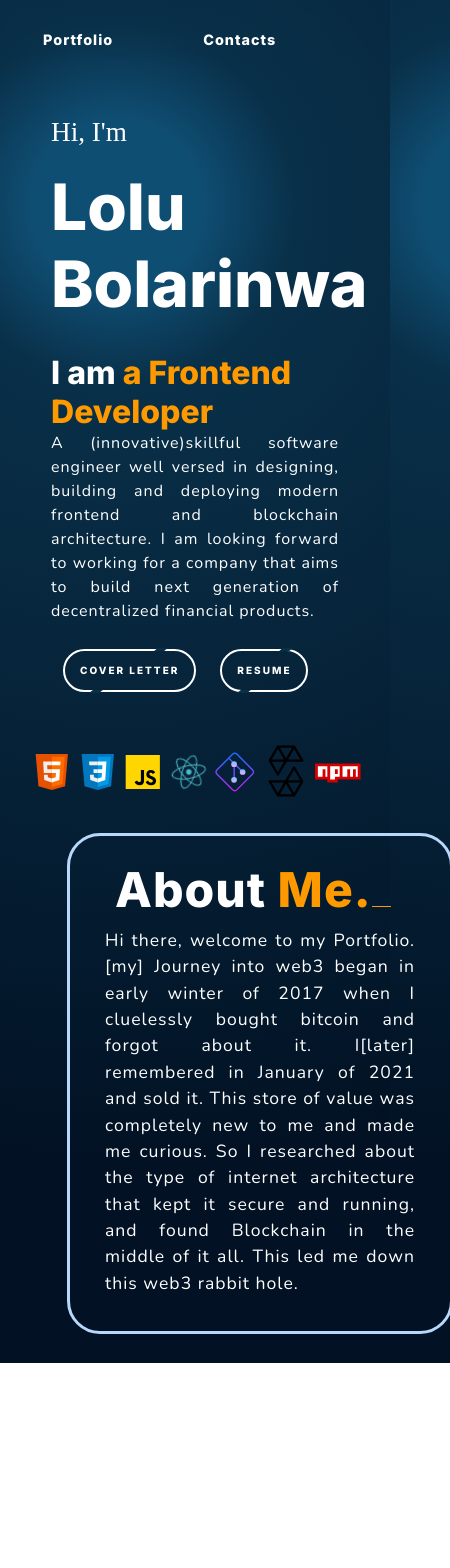
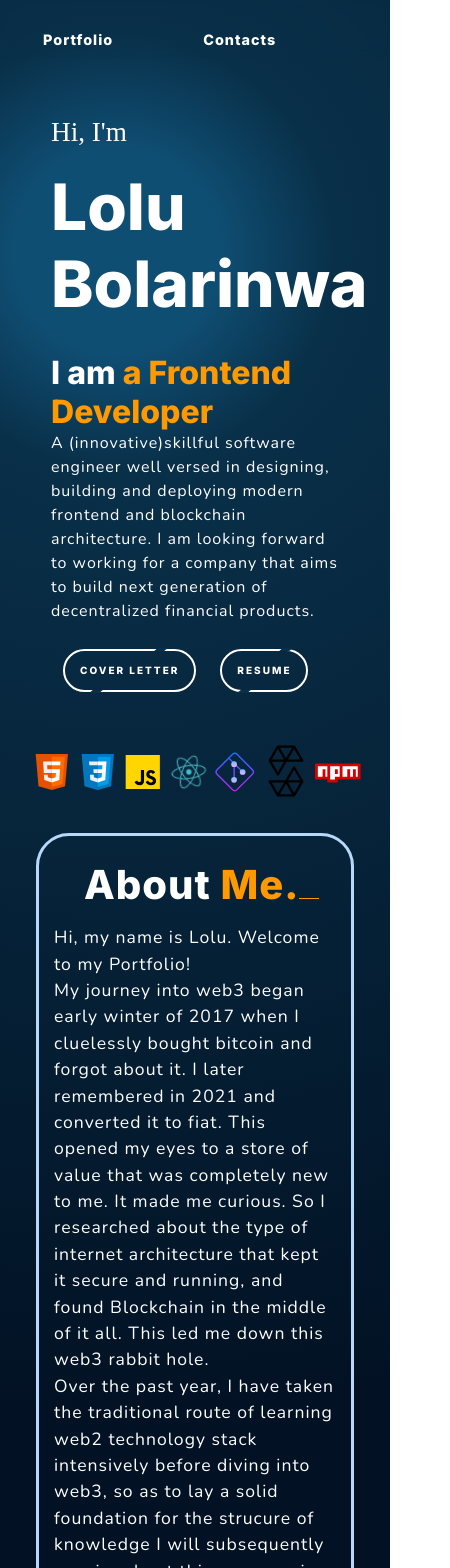
Before and after one commit to LoluBolarinwa/Portfolio-website, a React (Create React App) app: page / in a window 390 px wide. Shown: the top 1568 px of the page, 450 px wide, since content can reach past the window. Before the commit the page ends 1363 px from the top, so only its background shows below. Built offline with nearby package versions, Linux system fonts and the light colour scheme; a web font is replaced by a local one.

Commit message:
rewrote and editted the about me section

```diff
--- a/src/components/section2.jsx
+++ b/src/components/section2.jsx
@@ -41,14 +41,15 @@ function Section2(){
                 </h2>
 
                     <p className="about-text">
-                    Hi there, welcome to my Portfolio. [my] Journey into web3
-                    began in early winter of 2017 when I cluelessly bought bitcoin
-                    and forgot about it. I[later] remembered in January of
-                    2021 and sold it.
-                    This store of value was completely new to me and made me curious.
-                    So I researched about the type of internet architecture that kept
-                    it secure and running, and found Blockchain in the middle of it all.
+                    Hi, my name is Lolu. Welcome to my Portfolio! <br></br>My journey into web3 began early winter of 2017 when I cluelessly bought bitcoin
+                    and forgot about it. I later remembered in 2021 and converted it to fiat. This opened my eyes to a store of value that was completely new to me. It made me curious.
+                    So I researched about the type of internet architecture that kept it secure and running, and found Blockchain in the middle of it all.
                     This led me down this web3 rabbit hole.
+                    <p>
+                       Over the past year, I have taken the traditional route of learning web2 technology stack intensively before diving into web3, so as to lay a solid foundation for the
+                       strucure of knowledge I will subsequently acquire about this evergrowing space.
+                    </p>
+
 
                     </p>
 
--- a/src/index.css
+++ b/src/index.css
@@ -215,7 +215,7 @@ background: linear-gradient(90deg, rgba(13,69,102,1) 0%, rgba(8,32,48,1) 70%); *
   width: 70%;
   height: 100%;
   height: auto;
-  text-align: justify;
+  text-align: left;
   /* background: blue; */
   /* position: relative; */
 
@@ -635,25 +635,75 @@ svg:hover{
   }
 
   .about{
-    margin-bottom: 2rem;
+      width: 100%;
+      /* margin: 0 auto 2rem ; */
+      margin-bottom: 2rem;
+      /* background-color: lemonchiffon; */
+
     }
 
   .about-me-div{
     /* background-color: lime; */
     outline-style: solid;
     outline-color: #b7d8fb;
-    margin: 0 70px ;
+    margin: 0 auto;
+     /* 70px ; */
     border-radius: 30px;
-    width: 380px;
-  /* height: 85vh; */
-  height: auto;
+    /* width: 380px; */
+    width:80%;
+
+    /* height: 85vh; */
+    height: auto;
+  }
+
+  .about-me{
+    /* font-family: 'Inter', sans-serif; */
+
+    /* width: 75%; */
+    /* font-size: 5rem; */
+    /* color: black; */
+    /* color: #fff; */
+    margin: 0 auto ;
+    letter-spacing: 1px;
+    /* height: auto; */
+    /* outline-style: solid; */
+    /* outline-color: #093049; */
+    padding: 25px;
+    padding-left: 45px;
+    padding-bottom: 0;
+    /* background-color:  #776989; */
+    font-weight: 800;
+    /* border: #0d4566; */
+    /* padding-top: 7rem; */
+    font-size: 2.5rem;
+
+  }
 
 
-  }
 
   /* .me-underline{
     all: unset;
   } */
 
+  .about-text{
+    /* font-family: 'Nunito', sans-serif; */
+    /* font-size: 1.1rem; */
+    /* color:  rgb(254, 254, 255); */
+    /* letter-spacing: 1px; */
+    /* height: auto; */
+    padding: 15px;
+    /* padding-top: 8px; */
+
+    text-align: center;
+    text-align: start;
+    /* font-family: 'Nunito', sans-serif; */
+    /* font-size: 1.1rem; */
+
+    /* letter-spacing: 1px; */
+
+   /* font-size: 2rem;  */
+   /* font-family: 'Nunito', sans-serif; */
+    /* font-size: 1.1rem; */
+  }
 
 }
```
